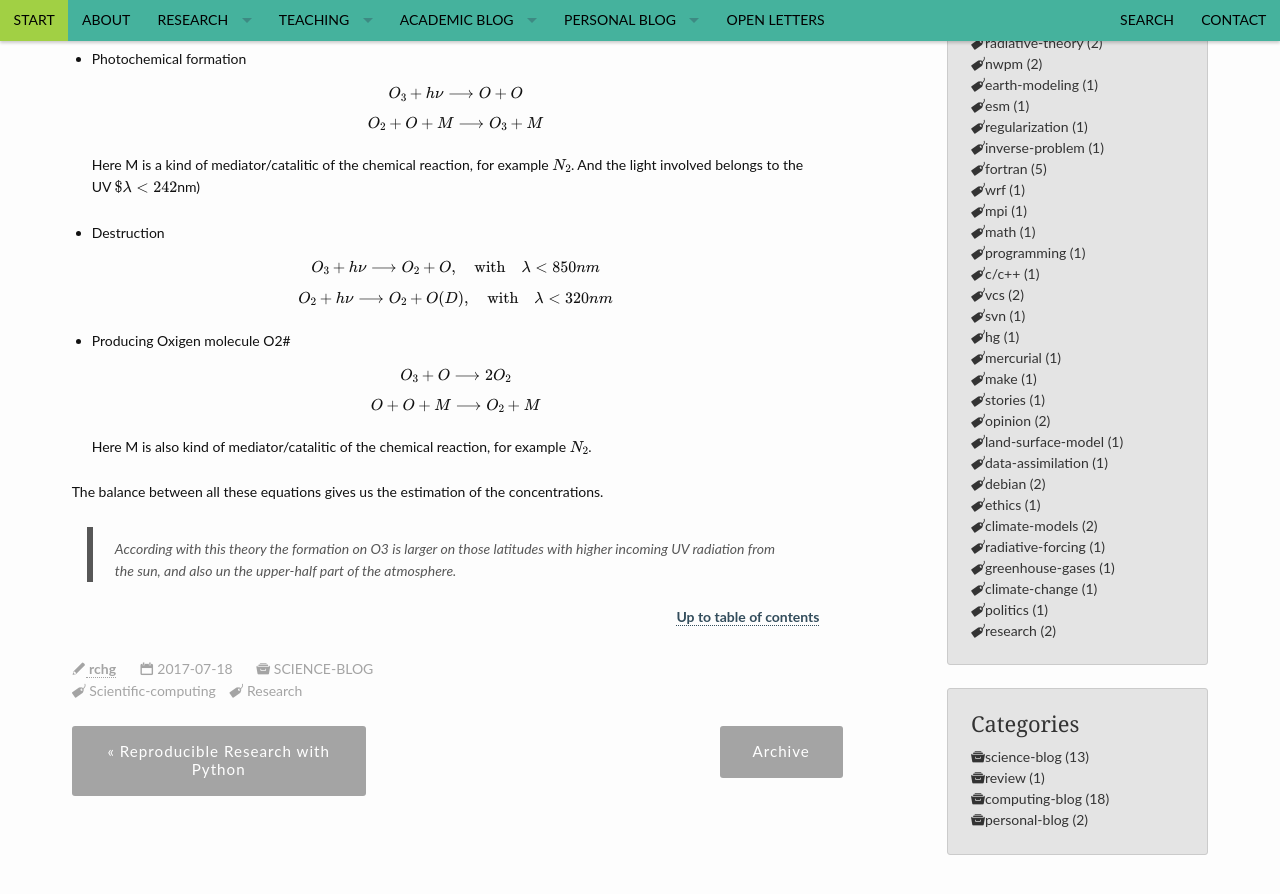
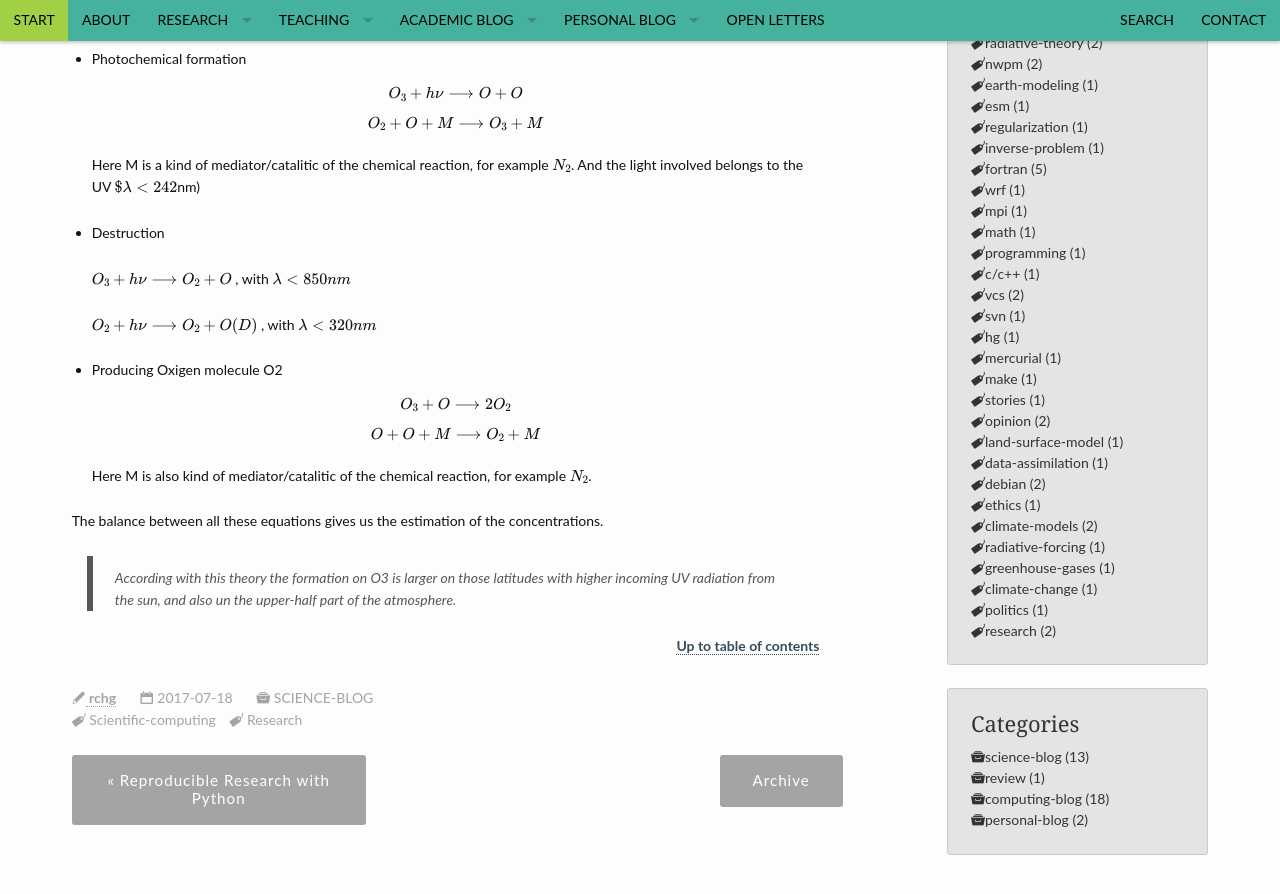
Before and after one commit to RCHG/rchg.github.io, a Jekyll site: the page built from _posts/2017-07-18-Atmospheric-Ozone.md, in a window 1280 px wide and 900 px high, scrolled down 659 px. Shown: the top 894 px of the window. Built offline with Jekyll 4.4.1, drawn with Linux system fonts in a browser that asks for light colours; formulas are drawn with MathJax 3.

Commit message:
Update 2017-07-18-Atmospheric-Ozone.md

```diff
--- a/_posts/2017-07-18-Atmospheric-Ozone.md
+++ b/_posts/2017-07-18-Atmospheric-Ozone.md
@@ -40,11 +40,11 @@
 
 - Destruction
 
-   $$ O_{3}+h\nu\longrightarrow  O_{2}+O, \quad \text{with}\quad \lambda<850nm$$
+   $$ O_{3}+h\nu\longrightarrow  O_{2}+O$$ , with  $$\lambda<850nm$$
 
-   $$ O_{2}+h\nu \longrightarrow  O_{2}+O(D), \quad \text{with}\quad \lambda<320nm$$
+   $$ O_{2}+h\nu \longrightarrow  O_{2}+O(D)$$ , with  $$\lambda<320nm$$
 
-- Producing Oxigen molecule O2#
+- Producing Oxigen molecule O2
 
    $$ O_{3}+O \longrightarrow  2O_{2}$$
 
```
